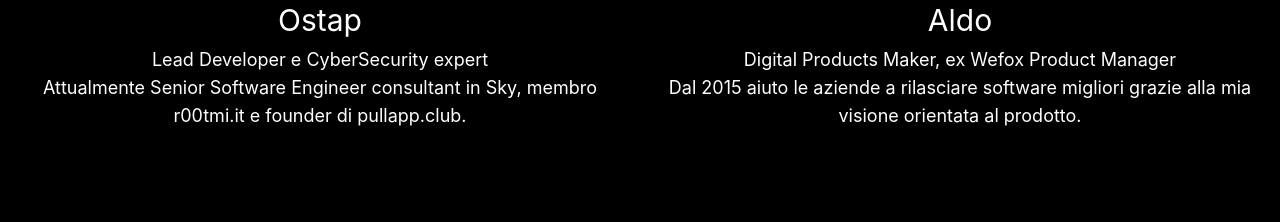
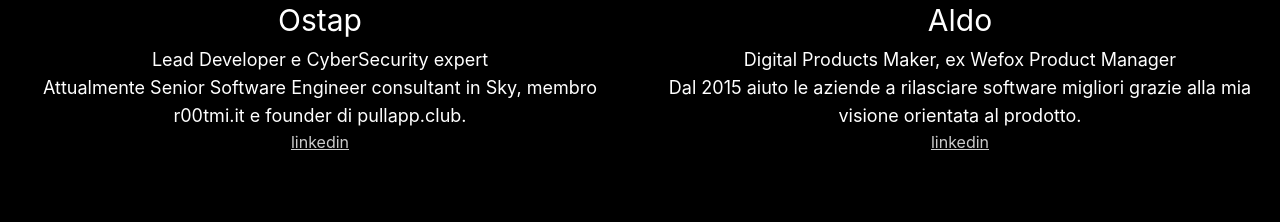
Before and after one commit to webstack-academy/landing, a React (Vite) app: page / in a window 1280 px wide. Shown: the part 5360-5582 px from the top of the page. Built offline with nearby package versions, Linux system fonts and the light colour scheme.

Commit message:
feat: added mentors linkedin

```diff
--- a/src/modules/home/pages/home.page.tsx
+++ b/src/modules/home/pages/home.page.tsx
@@ -410,6 +410,14 @@
                 <p className="text-lg mt-2">
                   <Trans i18nKey="TEXT.OSTAP_DESCRIPTION" />
                 </p>
+                <a
+                  href="https://www.linkedin.com/in/ostap-markin-505441173/"
+                  target="_blank"
+                  rel="noreferrer"
+                  className="underline"
+                >
+                  linkedin
+                </a>
               </div>
             </div>
             {/* ./Left column */}
@@ -427,6 +435,14 @@
                 <p className="text-lg mt-2">
                   <Trans i18nKey="TEXT.ALDO_DESCRIPTION" />
                 </p>
+                <a
+                  href="https://www.linkedin.com/in/aldo-vincenti-08142b19a/"
+                  target="_blank"
+                  rel="noreferrer"
+                  className="underline"
+                >
+                  linkedin
+                </a>
               </div>
             </div>
             {/* ./Right column */}
```
